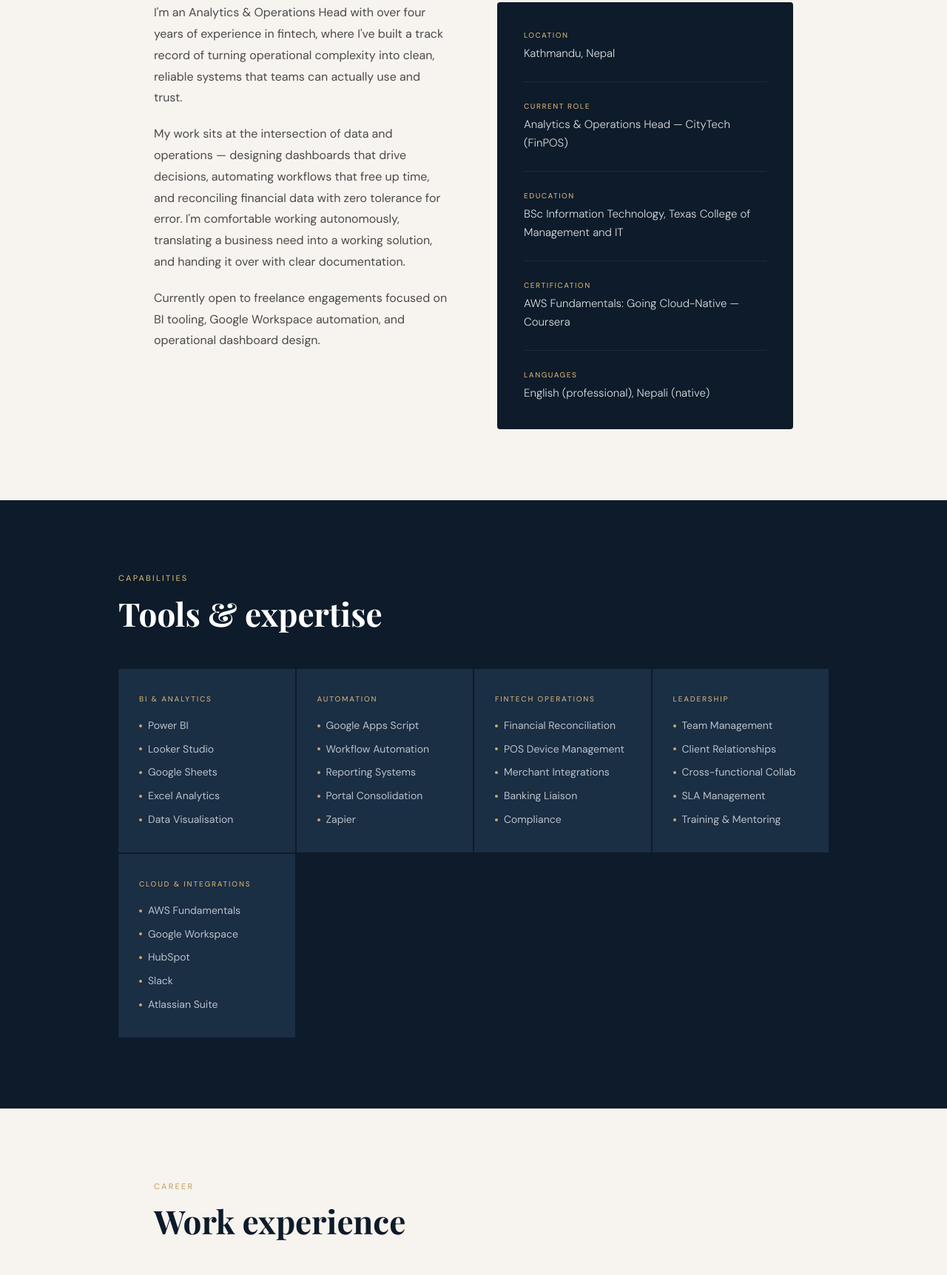
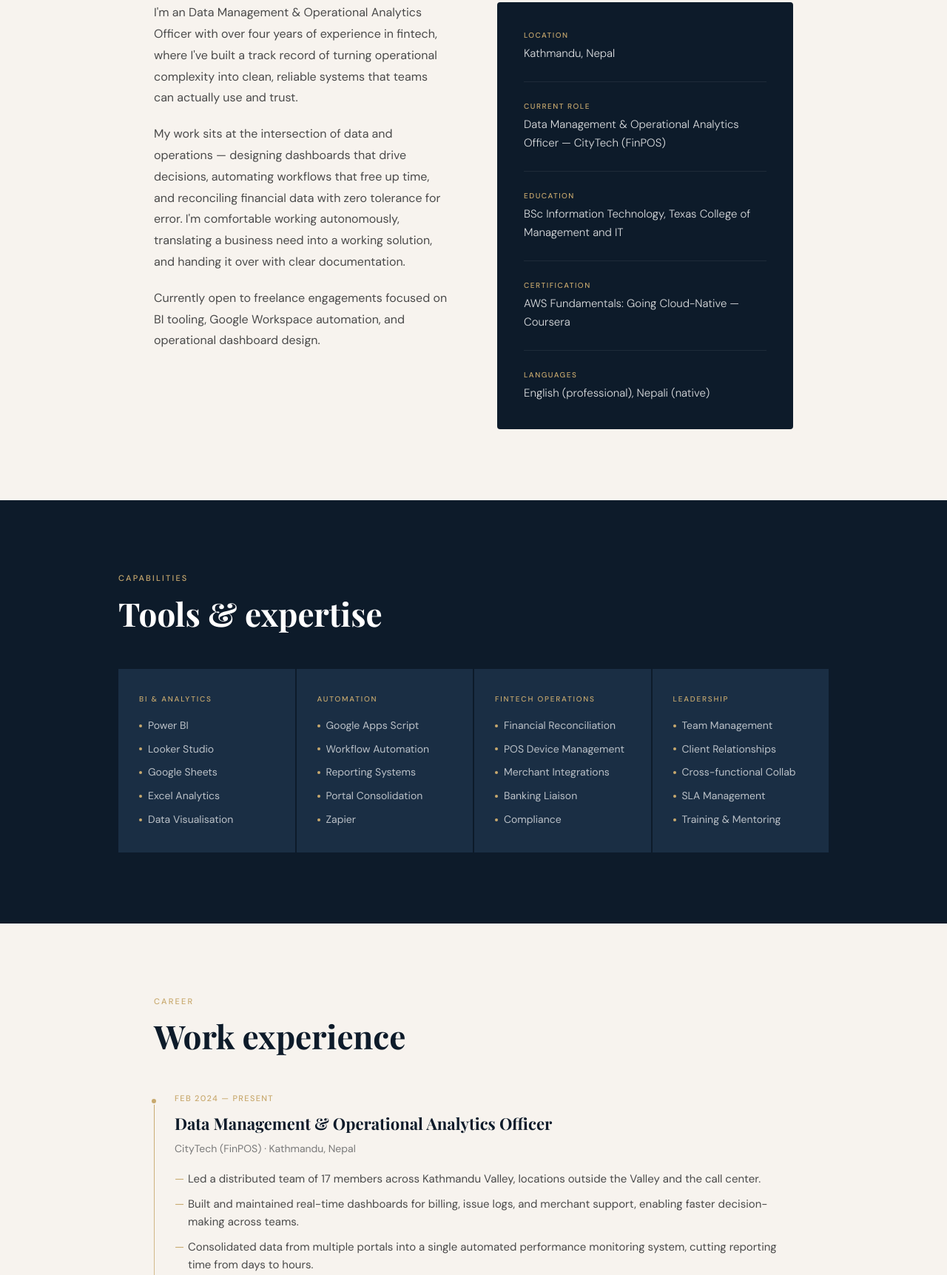
Before and after one commit to noblekoirala/noblekoirala.github.io, a plain HTML site: page index.html in a window 1280 px wide. Shown: the part 1077-2800 px from the top of the page at 74% size. Drawn offline with nearby package versions, Linux system fonts and the light colour scheme.

Commit message:
Update index.html

```diff
--- a/index.html
+++ b/index.html
@@ -620,7 +620,7 @@
   <div class="hero-inner">
     <div class="hero-tag">Available for Freelance/Part Time/Full Time</div>
     <h1>Noble<br><span>Koirala</span></h1>
-    <p class="hero-sub">Analytics & Operations Head specialising in Interactive Dashboards Designs, workflow automation, and financial reconciliation for fintech environments.</p>
+    <p class="hero-sub">Data Management & Operational Analytics Officer specialising in Interactive Dashboards Designs, workflow automation, and financial reconciliation for fintech environments.</p>
     <a href="#contact" class="hero-cta">Get in touch →</a>
     <div class="hero-stats">
       <div>
@@ -649,7 +649,7 @@
   <div class="section-title">Turning operational complexity<br>into clarity</div>
   <div class="about-grid fade-in">
     <div class="about-text">
-      <p>I'm an Analytics & Operations Head with over four years of experience in fintech, where I've built a track record of turning operational complexity into clean, reliable systems that teams can actually use and trust.</p>
+      <p>I'm an Data Management & Operational Analytics Officer with over four years of experience in fintech, where I've built a track record of turning operational complexity into clean, reliable systems that teams can actually use and trust.</p>
       <p>My work sits at the intersection of data and operations — designing dashboards that drive decisions, automating workflows that free up time, and reconciling financial data with zero tolerance for error. I'm comfortable working autonomously, translating a business need into a working solution, and handing it over with clear documentation.</p>
       <p>Currently open to freelance engagements focused on BI tooling, Google Workspace automation, and operational dashboard design.</p>
     </div>
@@ -660,7 +660,7 @@
       </div>
       <div class="about-detail">
         <div class="about-detail-label">Current Role</div>
-        <div class="about-detail-value">Analytics & Operations Head — CityTech (FinPOS)</div>
+        <div class="about-detail-value">Data Management & Operational Analytics Officer — CityTech (FinPOS)</div>
       </div>
       <div class="about-detail">
         <div class="about-detail-label">Education</div>
@@ -724,16 +724,6 @@
           <li>Training & Mentoring</li>
         </ul>
       </div>
-      <div class="skill-card">
-        <div class="skill-category">Cloud & Integrations</div>
-        <ul class="skill-list">
-          <li>AWS Fundamentals</li>
-          <li>Google Workspace</li>
-          <li>HubSpot</li>
-          <li>Slack</li>
-          <li>Atlassian Suite</li>
-        </ul>
-      </div>
     </div>
   </div>
 </div>
@@ -746,13 +736,13 @@
 
     <div class="timeline-item">
       <div class="timeline-period">Feb 2024 — Present</div>
-      <div class="timeline-role">Analytics & Operations Head</div>
+      <div class="timeline-role">Data Management & Operational Analytics Officer</div>
       <div class="timeline-company">CityTech (FinPOS) · Kathmandu, Nepal</div>
       <ul class="timeline-bullets">
-        <li>Designed and implemented automation workflows using Google Sheets, Apps Script, Looker Studio, and Power BI, reducing manual effort by 40%.</li>
+        <li>Led a distributed team of 17 members across Kathmandu Valley, locations outside the Valley and the call center.</li>
         <li>Built and maintained real-time dashboards for billing, issue logs, and merchant support, enabling faster decision-making across teams.</li>
         <li>Consolidated data from multiple portals into a single automated performance monitoring system, cutting reporting time from days to hours.</li>
-        <li>Supervised and trained a 14-member support team, ensuring timely visit and call management.</li>
+        <li>Supervised and trained a 17-member support team, ensuring timely visit and call management.</li>
         <li>Led reconciliation of thousands of POS devices and merchant transactions with zero discrepancies.</li>
       </ul>
     </div>
@@ -840,7 +830,7 @@
       </div>
       <div class="achievement-card">
         <div class="achievement-num">4 yrs</div>
-        <div class="achievement-desc">Fast-tracked from intern to Analytics & Operations Head, leading a 15-member team</div>
+        <div class="achievement-desc">Fast-tracked from intern to Data Management & Operational Analytics Officer, leading a 17-member team</div>
       </div>
     </div>
   </div>
```
